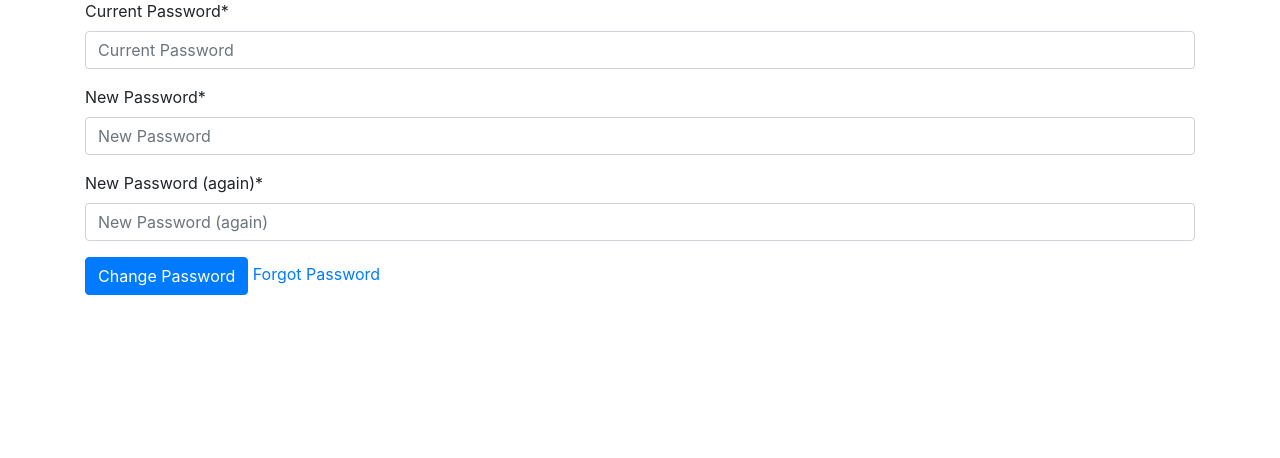
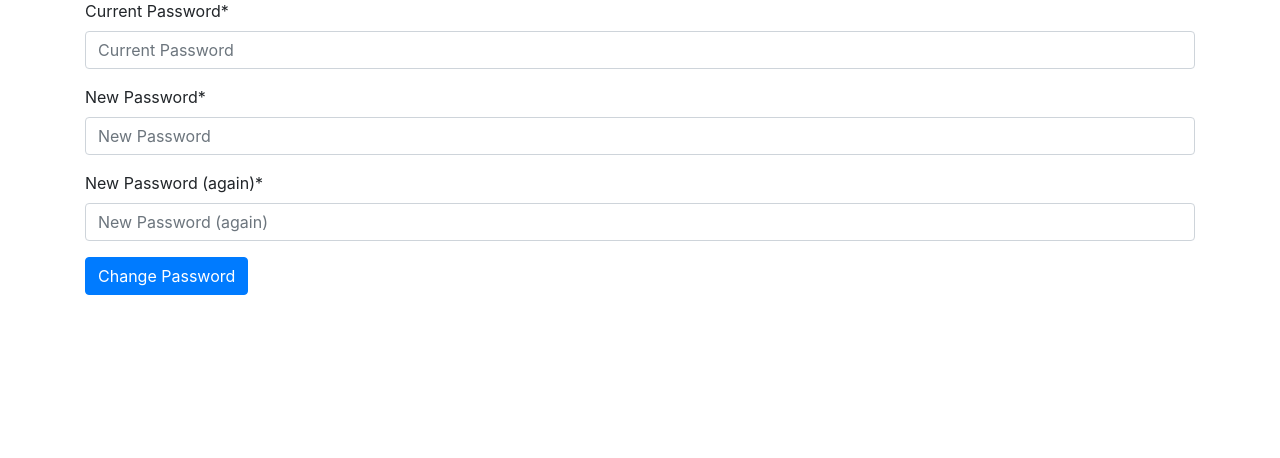
Before and after one commit to kevinbowen777/bookstore, a Django app: page /accounts/password/change/ in a window 1280 px wide. Shown: the part 146-604 px from the top of the page. Run offline with Django 4.2, Linux system fonts and the light colour scheme; the visitor is signed in with stand-in values (Sample User, id 1); parts of the project's set-up code (start-up, migrations or seed data) failed here and were passed over; some libraries are stand-ins or nearby versions.

```diff
--- /dev/null
+++ b/code/books/templates/account/email/password_changed.txt
@@ -0,0 +1,2 @@
+{% load i18n %}
+{% blocktrans %}Password successfully changed.{% endblocktrans %}
--- a/code/books/templates/account/password_change.html
+++ b/code/books/templates/account/password_change.html
@@ -3,7 +3,7 @@
 
 {% load i18n %}
 
-{% block head_title %}{% trans "Change Password" %}{% endblock %}
+{% block title %}{% trans "Change Password" %}{% endblock %}
 
 {% block content %}
   <h1>{% trans "Change Password" %}</h1>
@@ -12,6 +12,5 @@
       {% csrf_token %}
       {{ form|crispy }}
       <button class="btn btn-primary" type="submit">{% trans 'Change Password' %}</button>
-      <a href="{% url 'account_reset_password' %}">{% trans "Forgot Password" %}</a>
   </form>
 {% endblock %}
```
